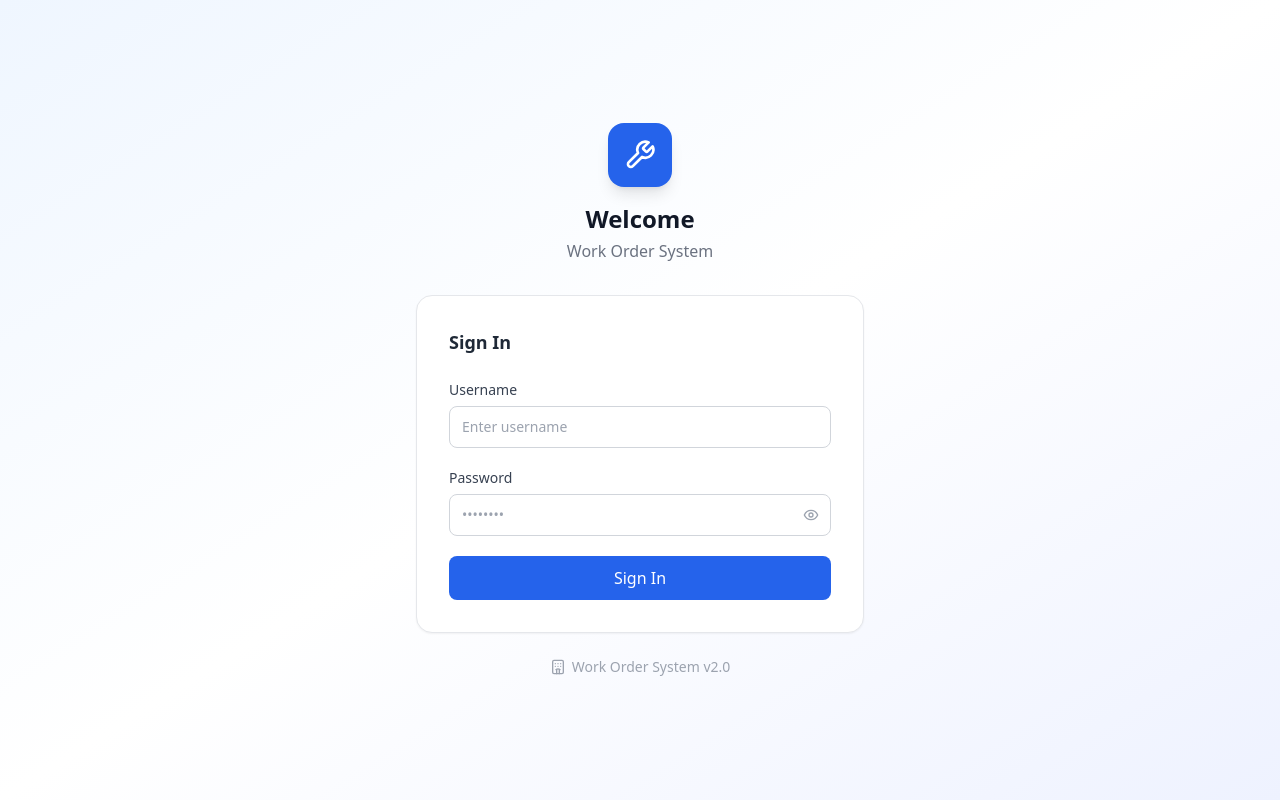
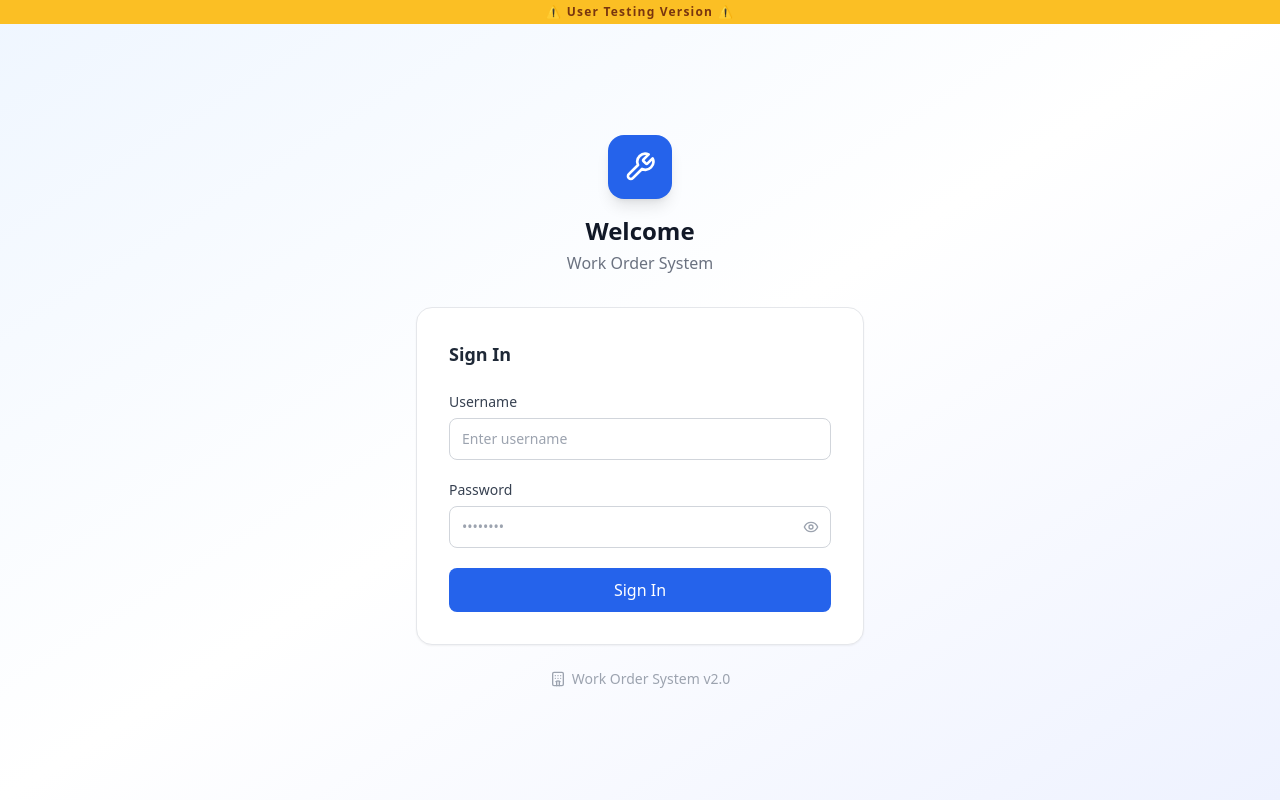
Before and after one commit to vuregis-tech/hotel-maintenance, a React (Vite) app: page /login in a window 1280 px wide. Built offline with nearby package versions, Linux system fonts and the light colour scheme.

Commit message:
Add User Testing Version banner to Login page

```diff
--- a/src/pages/LoginPage.jsx
+++ b/src/pages/LoginPage.jsx
@@ -45,7 +45,11 @@ export default function LoginPage() {
     }`
 
   return (
-    <div className="min-h-screen bg-gradient-to-br from-blue-50 via-white to-indigo-50 flex items-center justify-center p-4">
+    <div className="min-h-screen bg-gradient-to-br from-blue-50 via-white to-indigo-50 flex flex-col">
+      <div className="bg-amber-400 text-amber-900 text-center text-xs font-bold py-1 tracking-widest shrink-0">
+        ⚠ User Testing Version ⚠
+      </div>
+      <div className="flex-1 flex items-center justify-center p-4">
       <div className="w-full max-w-md">
         <div className="text-center mb-8">
           <div className="inline-flex items-center justify-center w-16 h-16 bg-blue-600 rounded-2xl shadow-lg mb-4">
@@ -110,6 +114,7 @@ export default function LoginPage() {
           <span>Work Order System v2.0</span>
         </div>
       </div>
+      </div>
     </div>
   )
 }
```
